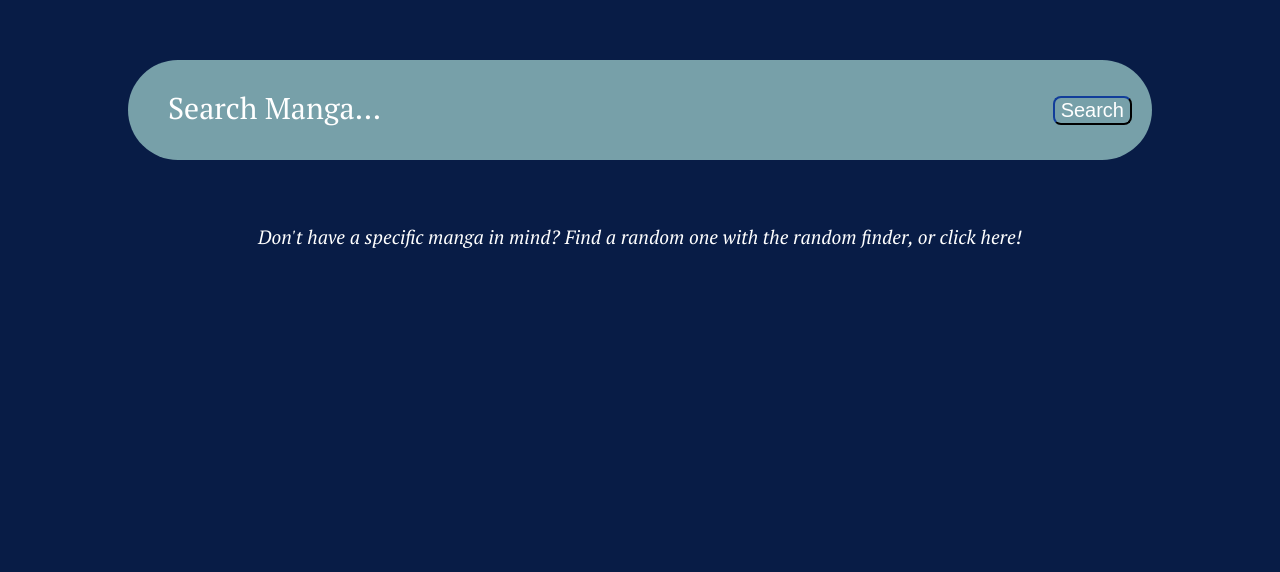
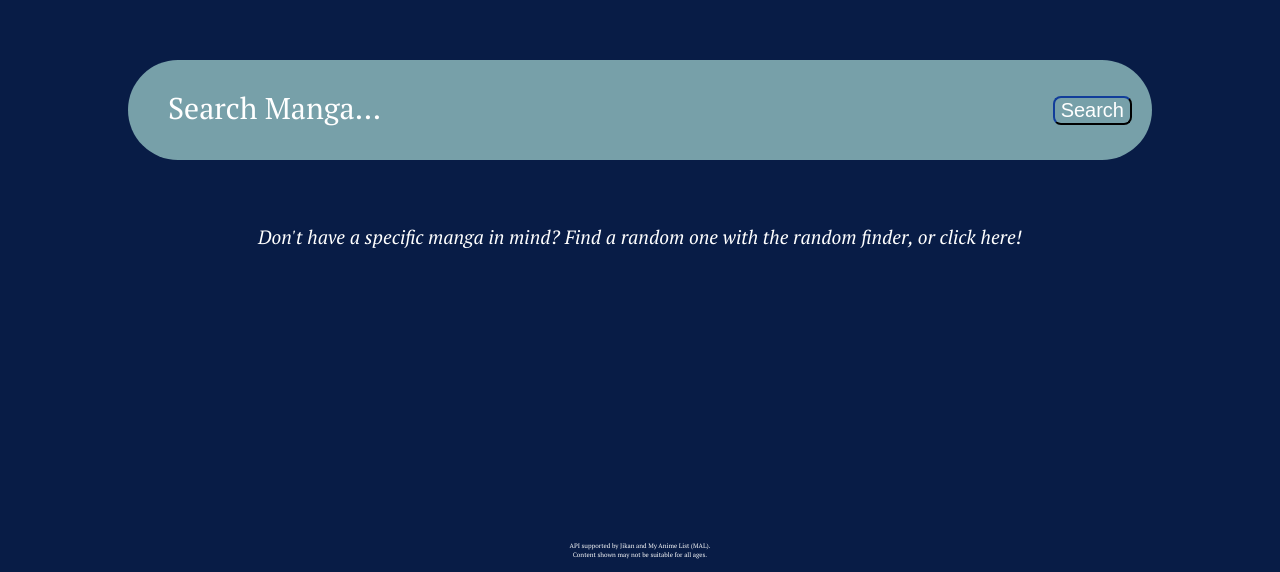
Before and after one commit to kat-thekat/MangaReccomender, a plain HTML site: page index.html in a window 1280 px wide. Shown: the part 228-800 px from the top of the page. Drawn offline with nearby package versions, Linux system fonts and the light colour scheme; a web font is replaced by a local one.

Commit message:
Update index.html

```diff
--- a/index.html
+++ b/index.html
@@ -75,7 +75,8 @@
 
 
 <footer>
-
+  <p>API supported by Jikan and My Anime List (MAL).</p>
+  <p>Content shown may not be suitable for all ages.</p>
 </footer>
 
 </html>
```
